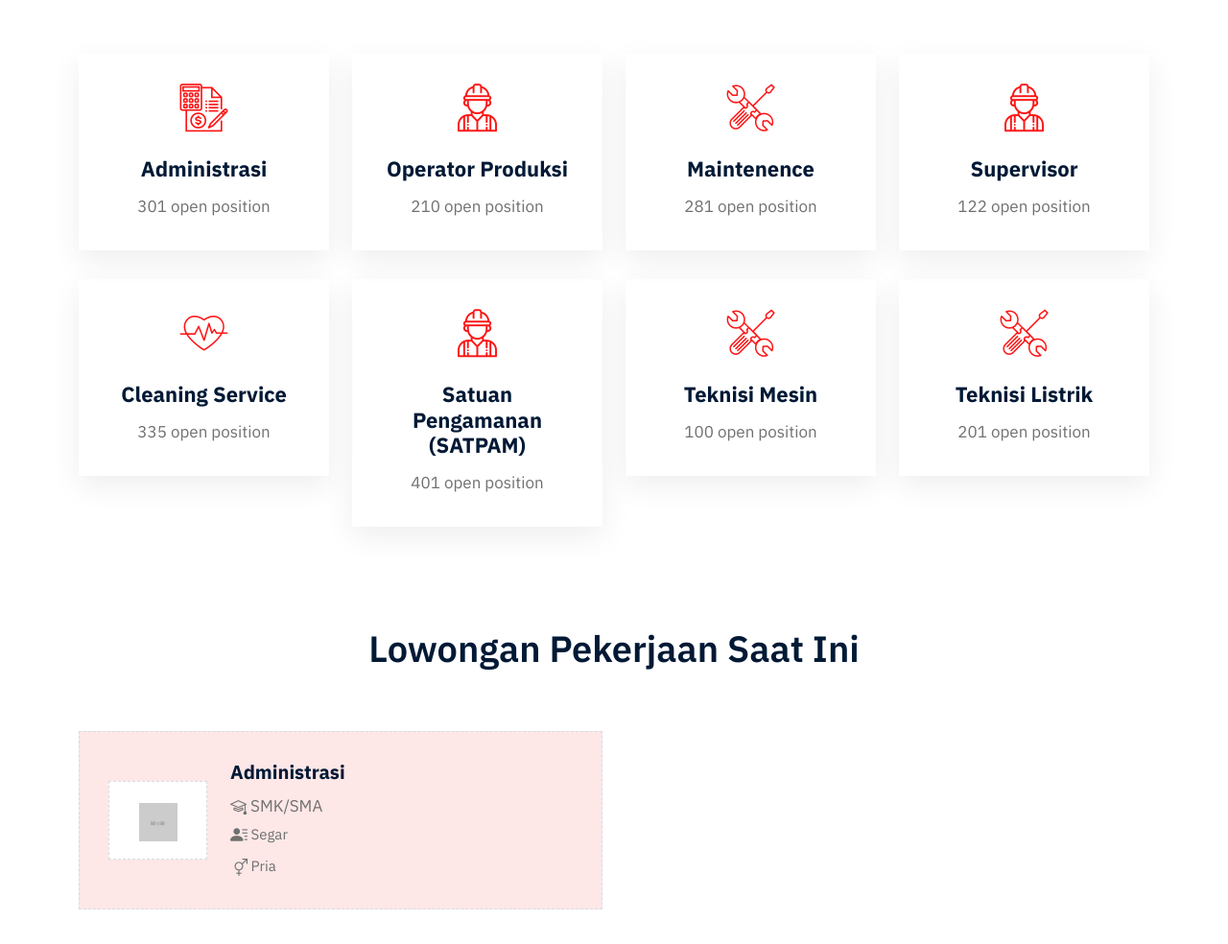
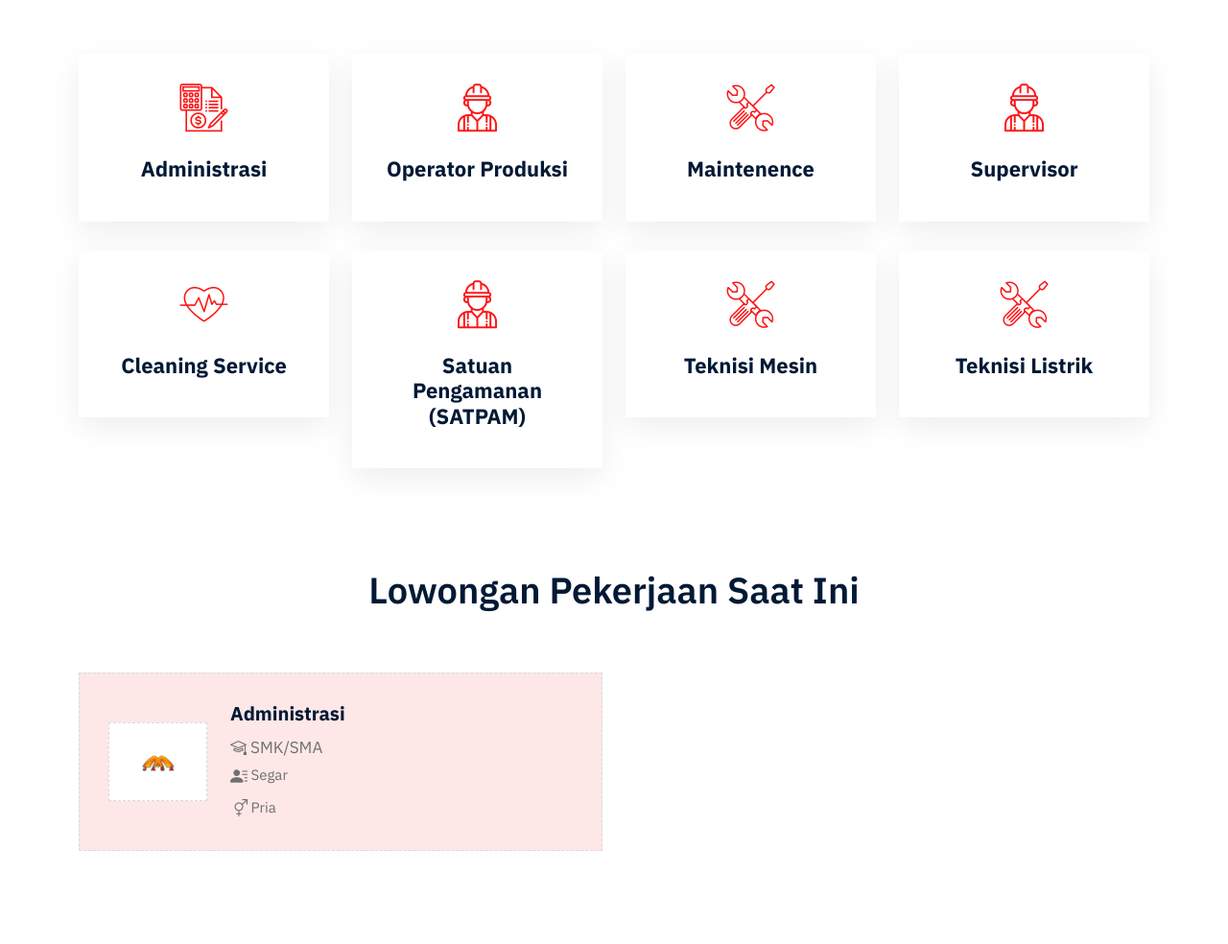
Before and after one commit to itmja/mja_low, a PHP site: page /lowongan/ in a window 1280 px wide. Shown: the part 1048-2032 px from the top of the page at 96% size. Run offline with PHP 8.4, Linux system fonts and the light colour scheme; data comes from the database, SQL or seed files in the repository.

Commit message:
Update index.php

```diff
--- a/index.php
+++ b/index.php
@@ -35,14 +35,14 @@
 								</div>
 							</form> -->
 
-							<ul class="keyword">
+							<!-- <ul class="keyword">
 								<li>Trending Keywords:</li>
 								<li><a href="#">Automotive,</a></li>
 								<li><a href="#">Education,</a></li>
 								<li><a href="#">Health</a></li>
 								<li>and</li>
 								<li><a href="#">Care Engineering</a></li>
-							</ul>
+							</ul> -->
 						</div>
 					</div>
 				</div>
@@ -64,7 +64,7 @@
 							<div class="category-card">
 								<i class='flaticon-accounting'></i>
 								<h3>Administrasi</h3>
-								<p>301 open position</p>
+								<!-- <p>301 open position</p> -->
 							</div>
 						</a>
 					</div>
@@ -74,7 +74,7 @@
 							<div class="category-card">
 								<i class='flaticon-worker'></i>
 								<h3>Operator Produksi</h3>
-								<p>210 open position</p>
+								<!-- <p>210 open position</p> -->
 							</div>
 						</a>
 					</div>
@@ -84,7 +84,7 @@
 							<div class="category-card">
 								<i class='flaticon-wrench-and-screwdriver-in-cross'></i>
 								<h3>Maintenence</h3>
-								<p>281 open position</p>
+								<!-- <p>281 open position</p> -->
 							</div>
 						</a>
 					</div>
@@ -94,7 +94,7 @@
 							<div class="category-card">
 								<i class='flaticon-worker'></i>
 								<h3>Supervisor</h3>
-								<p>122 open position</p>
+								<!-- <p>122 open position</p> -->
 							</div>
 						</a>
 					</div>
@@ -104,7 +104,7 @@
 							<div class="category-card">
 								<i class='flaticon-heart'></i>
 								<h3>Cleaning Service</h3>
-								<p>335 open position</p>
+								<!-- <p>335 open position</p> -->
 							</div>
 						</a>
 					</div>
@@ -114,7 +114,7 @@
 							<div class="category-card">
 								<i class='flaticon-worker'></i>
 								<h3>Satuan Pengamanan (SATPAM)</h3>
-								<p>401 open position</p>
+								<!-- <p>401 open position</p> -->
 							</div>
 						</a>
 					</div>
@@ -124,7 +124,7 @@
 							<div class="category-card">
 								<i class='flaticon-wrench-and-screwdriver-in-cross'></i>
 								<h3>Teknisi Mesin</h3>
-								<p>100 open position</p>
+								<!-- <p>100 open position</p> -->
 							</div>
 						</a>
 					</div>
@@ -134,7 +134,7 @@
 							<div class="category-card">
 								<i class='flaticon-wrench-and-screwdriver-in-cross'></i>
 								<h3>Teknisi Listrik</h3>
-								<p>201 open position</p>
+								<!-- <p>201 open position</p> -->
 							</div>
 						</a>
 					</div>
@@ -163,7 +163,7 @@
 								<div class="col-lg-3">
 									<div class="thumb-img">
 										<a href="job-details.html">
-											<img src="assets/img/company-logo/1.png" alt="company logo">
+											<img src="assets/img/logo.png" alt="company logo">
 										</a>
 									</div>
 								</div>
```
